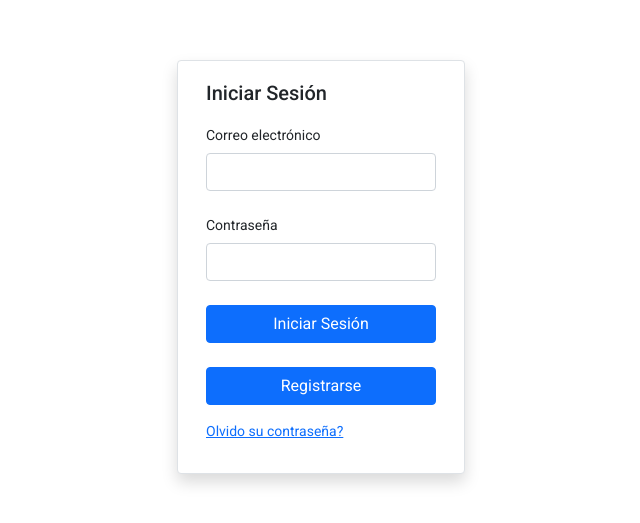
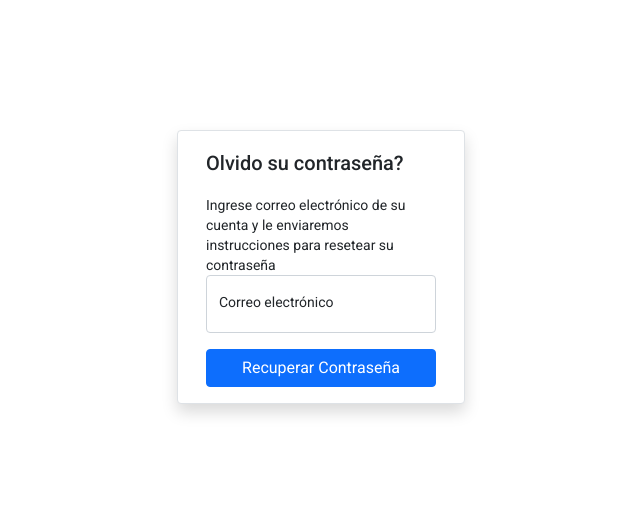
Before and after one commit to ChonaPostres/front-software-educacional, an Angular app: page /auth/forgot-password in a window 1280 px wide. Before the commit this address led to /auth/login. Shown: the part 133-656 px from the top of the page, without its empty margins (319-959 px from the left). Built offline with nearby package versions, Linux system fonts and the light colour scheme.

Commit message:
Se agrego el componente forgot-password y appRoutes redireciona al componente login al correr el proyecto

```diff
--- a/src/app/app-routing.module.ts
+++ b/src/app/app-routing.module.ts
@@ -1,6 +1,7 @@
 import { NgModule } from '@angular/core';
 import { RouterModule, Routes } from '@angular/router';
 import { AppComponent } from './app.component';
+import { ForgotPasswordComponent } from './auth/forgot-password/forgot-password.component';
 import { LoginComponent } from './auth/login/login.component';
 import { RegisterComponent } from './auth/register/register.component';
 import { HomeComponent } from './components/home/home.component';
@@ -8,9 +9,10 @@ import { MyProfileComponent } from './components/my-profile/my-profile.component
 import { RankingComponent } from './components/ranking/ranking.component';
 
 const appRoutes:Routes=[
-  {path:'', component:AppComponent},
+  {path:'', redirectTo: 'auth/login', pathMatch: 'full'},
   {path:'auth/login', component:LoginComponent},
   {path:'auth/register', component:RegisterComponent},
+  {path:'auth/forgot-password', component:ForgotPasswordComponent},
   {path:'components/home', component:HomeComponent},
   {path:'components/ranking', component:RankingComponent},
   {path:'components/my-profile', component:MyProfileComponent}
--- a/src/app/app.component.ts
+++ b/src/app/app.component.ts
@@ -7,7 +7,5 @@ import { Router } from '@angular/router';
   styleUrls: ['./app.component.scss']
 })
 export class AppComponent {
-  constructor( private router : Router ) {
-    router.navigate(['/auth/login']);
-  }
+  title = 'front-software-educacional';
 }
--- /dev/null
+++ b/src/app/auth/forgot-password/forgot-password.component.html
@@ -0,0 +1,19 @@
+<div class="container-fluid">
+    <div class="row justify-content-center align-items-center vh-100">
+      <div class="card shadow border" style="width: 18rem;">
+        <div class="card-body">
+          <h2 class="card-title">Olvido su contraseña?</h2>
+          <form [formGroup]="forgotPassForm">
+              <label>Ingrese correo electrónico de su cuenta y le enviaremos instrucciones para resetear su contraseña</label>
+              <div class="form-floating mb-3">
+                <input type="email" class="form-control" id="floatingInput" placeholder="name@example.com" formControlName="email">
+                <label for="floatingInput">Correo electrónico</label>
+              </div>
+              <div class="d-grid">
+                <button type="submit" class="btn btn-primary" (click)="doActivatePassword()">Recuperar Contraseña</button>
+            </div>
+          </form>
+        </div>
+      </div>
+    </div>
+  </div>
--- /dev/null
+++ b/src/app/auth/forgot-password/forgot-password.component.ts
@@ -0,0 +1,26 @@
+import { Component, OnInit } from '@angular/core';
+import { FormBuilder, FormGroup } from '@angular/forms';
+import { Router } from '@angular/router';
+
+@Component({
+  selector: 'app-forgot-password',
+  templateUrl: './forgot-password.component.html',
+  styleUrls: ['./forgot-password.component.scss']
+})
+export class ForgotPasswordComponent implements OnInit {
+  forgotPassForm: FormGroup = this._formBuilder.group({
+    email: this._formBuilder.control({value:'', disabled: false})
+  });
+  constructor(
+    private _formBuilder: FormBuilder,
+    private router : Router
+  ) { }
+
+  ngOnInit(): void {
+  }
+
+  doActivatePassword() {
+    this.router.navigate(['/auth/login']);
+  }
+
+}
--- a/src/app/auth/login/login.component.html
+++ b/src/app/auth/login/login.component.html
@@ -21,7 +21,7 @@
                 </div>
             </div>
             <div class="my-3">
-                <span><a href="">Olvido su contraseña?</a></span>
+                <span><a routerLink="/auth/forgot-password">Olvido su contraseña?</a></span>
             </div>
         </form>
       </div>
```
Also changed, not shown: src/app/app.module.ts (+8 -2 lines), src/app/auth/forgot-password/forgot-password.component.scss (added), 1 other file (tests, documents, lock files or other folders).
